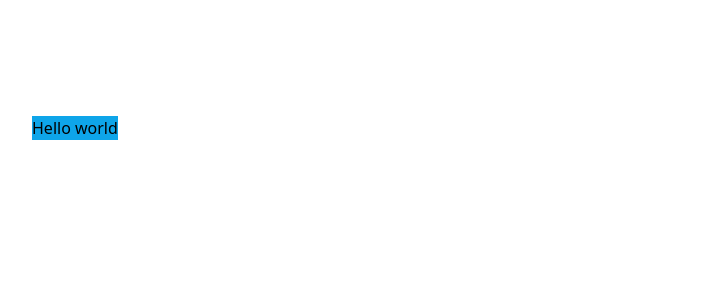
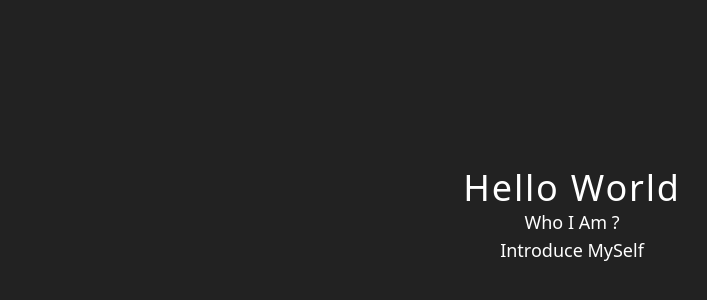
Before and after one commit to b-hyoung/introduc_animation, a Next.js app: page / in a window 1280 px wide. Shown: the part 184-484 px from the top of the page, without its empty margins (68-775 px from the left). Built offline with nearby package versions, Linux system fonts and the light colour scheme.

Commit message:
add who i am

```diff
--- a/src/app/page.css
+++ b/src/app/page.css
@@ -2,6 +2,7 @@ body{
   margin: 0;
   padding: 0;
   height: 100vh;
+  background-color: rgb(34, 34, 34);
 }
 
 .app {
--- a/src/app/page.tsx
+++ b/src/app/page.tsx
@@ -10,21 +10,18 @@ function Page() {
   const container = useRef(null);
   const { contextSafe } = useGSAP({ scope: container });
 
-useGSAP(() => {
-	// ✅ safe, created during execution, selector text scoped
-	gsap.to('.good', { x: 100 , y:300 });
-},{ scope: container });
-
-// ❌ Unsafe! Created on interaction and not wrapped in contextSafe()
-// animation will not be cleaned up
-// Selector text also isn't scoped to the container.
+//클릭 이벤트
 const onClickGood = contextSafe(() => {
-	gsap.to('.good', { rotation: 180 });
+	gsap.to('.good', { rotation: "+=180" });
 });
 
 return (
-	<div ref={container}>
-		<button onClick={onClickGood} className="good bg-sky-500">Hello world</button>
+	<div ref={container} className='container mx-auto h-screen flex items-center '>
+		<div onClick={onClickGood} className="good text-white mx-auto text-lg flex flex-col">
+      <p className='w-max mx-auto tracking-wider text-4xl'>Hello World</p>
+      <p className='w-max mx-auto'>Who I Am ?</p>
+      <p className='w-max mx-auto'>Introduce MySelf</p>
+      </div>
 	</div>
 );
 }
```
